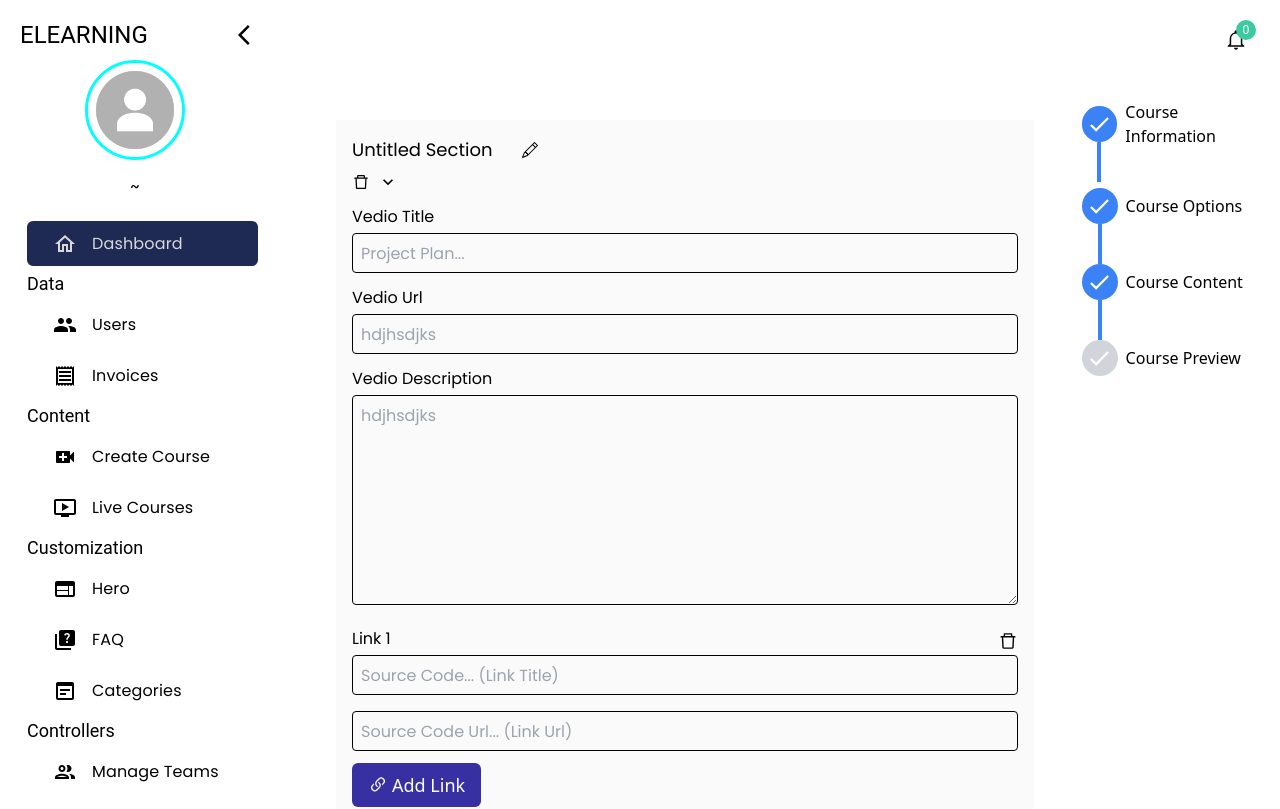
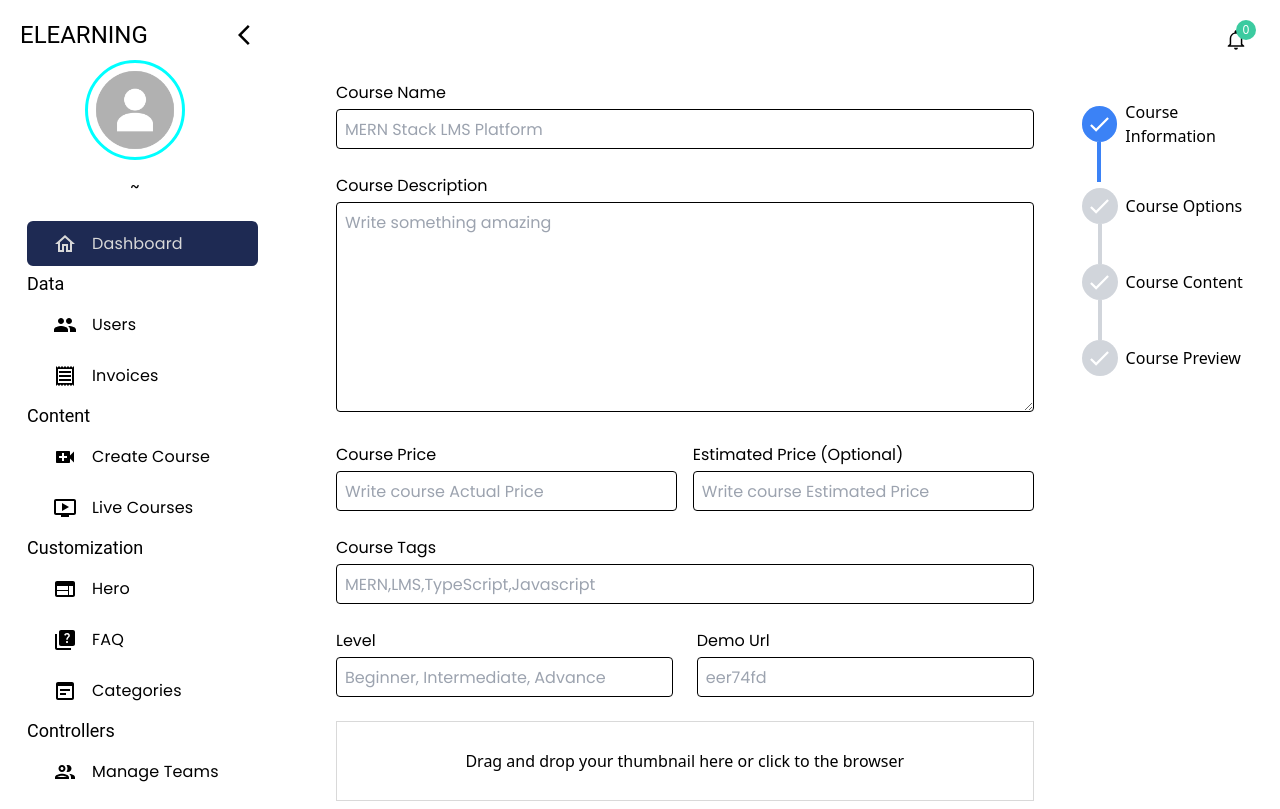
Before and after one commit to hamaadafzal4209/Full-Stack-LMS, a Next.js app in the folder LMS/client/: page /admin/create-course in a window 1280 px wide. Shown: the top 809 px of the page. Built offline with nearby package versions, Linux system fonts and the light colour scheme; no server answers.

Commit message:
create course handle submit function

```diff
--- a/LMS/client/app/components/Admin/courses/CreateCourse.tsx
+++ b/LMS/client/app/components/Admin/courses/CreateCourse.tsx
@@ -8,7 +8,7 @@ import CourseContent from "./CourseContent";
 type Props = {};
 
 const CreateCourse = (props: Props) => {
-  const [active, setActive] = useState(2);
+  const [active, setActive] = useState(0);
   const [courseInfo, setCourseInfo] = useState({
     name: "",
     description: "",
@@ -41,8 +41,50 @@ const CreateCourse = (props: Props) => {
   const [courseData, setCourseData] = useState({});
 
   const handleSubmit = async () => {
-    //
+    // format benefit array
+    const formattedBenefits = benefits.map((benefit) => ({
+      title: benefit.title,
+    }));
+    // format prerequisites array
+    const formattedPrerequisites = prerequisites.map((prerequisite) => ({
+      title: prerequisite.title,
+    }));
+    // format course content array
+    const formattedCourseContentData = courseContentData.map(
+      (courseContent) => ({
+        videoUrl: courseContent.videoUrl,
+        title: courseContent.title,
+        description: courseContent.description,
+        videoSection: courseContent.videoSection,
+        links: courseContent.links.map((link) => ({
+          title: link.title,
+          url: link.url,
+        })),
+        suggestions: courseContent.suggestions,
+      })
+    );
+
+    // prepare our data object
+
+    const data = {
+      name: courseInfo.name,
+      description: courseInfo.description,
+      price: courseInfo.price,
+      estimatedPrice: courseInfo.estimatedPrice,
+      tags: courseInfo.tags,
+      level: courseInfo.level,
+      demoUrl: courseInfo.demoUrl,
+      thumbnail: courseInfo.thumbnail,
+      totalVideo: courseContentData.length,
+      benefits: formattedBenefits,
+      prerequisites: formattedPrerequisites,
+      courseData: formattedCourseContentData,
+    };
+
+    setCourseData(data);
   };
+
+  console.log(courseData);
 
   return (
     <div className="w-full min-h-screen flex">
```
